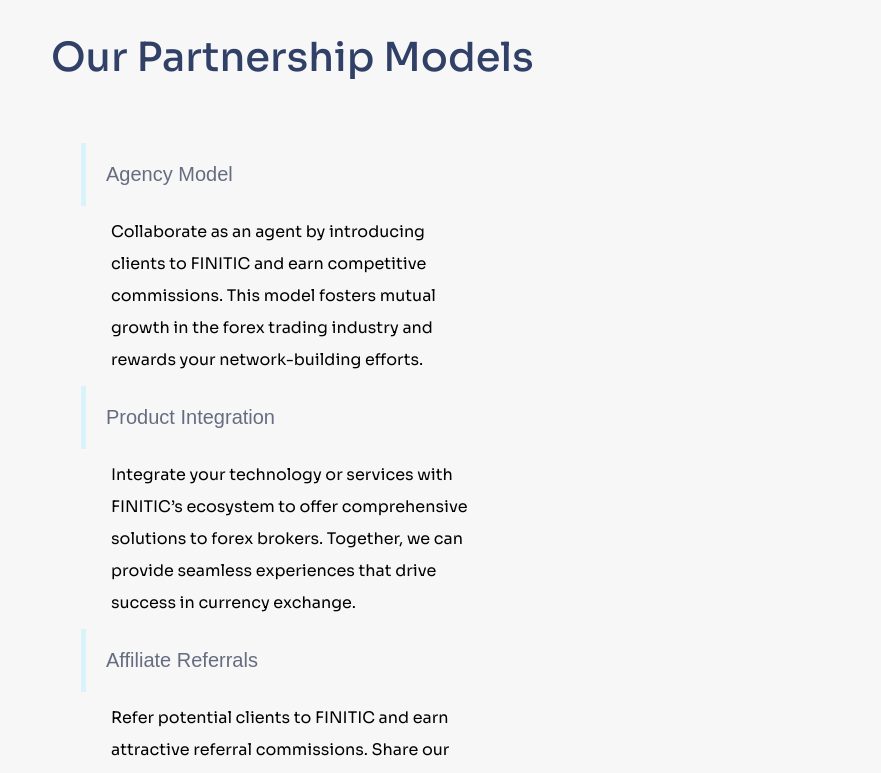
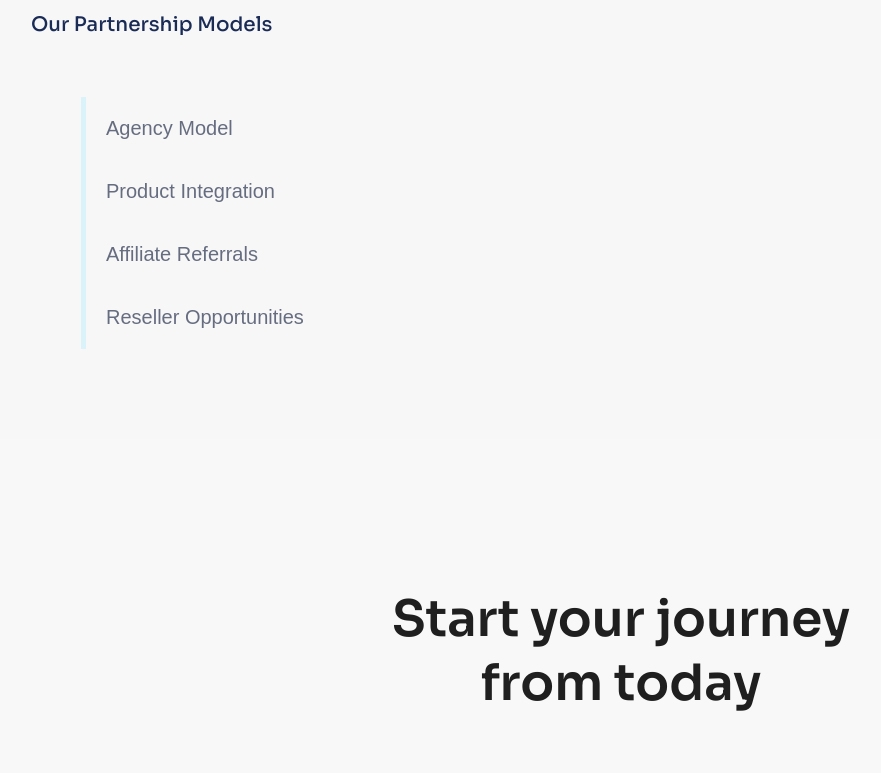
Before and after one commit to HassanFinitic/Finitic-site, a Next.js app: page /partnership in a window 1280 px wide. Shown: the part 1400-2173 px from the top of the page, without its empty margins (19-900 px from the left). Built offline with nearby package versions, Linux system fonts and the light colour scheme.

Commit message:
feat: add partnership models

```diff
--- a/src/components/partnershipModels/page.jsx
+++ b/src/components/partnershipModels/page.jsx
@@ -1,38 +1,63 @@
-import style from "./partnership.module.css"
+"use client";
+import { useState } from "react";
+import style from "./partnership.module.css";
+
+const partnershipModels = [
+  {
+    title: "Agency Model",
+    description:
+      "Collaborate as an agent by introducing clients to FINITIC and earn competitive commissions. This model fosters mutual growth in the forex trading industry and rewards your network-building efforts.",
+  },
+  {
+    title: "Product Integration",
+    description:
+      "Integrate your technology or services with FINITIC’s ecosystem to offer comprehensive solutions to forex brokers. Together, we can provide seamless experiences that drive success in currency exchange.",
+  },
+  {
+    title: "Affiliate Referrals",
+    description:
+      "Refer potential clients to FINITIC and earn attractive referral commissions. Share our forex trading strategies and innovative solutions with your network and watch your efforts translate into real rewards.",
+  },
+  {
+    title: "Reseller Opportunities",
+    description:
+      "Become a reseller of FINITIC’s cutting-edge forex CRM software and services. Strengthen your portfolio by offering proven forex trading CRM solutions while leveraging our global reputation.",
+  },
+];
+
 const PartnershipModels = () => {
+  const [active, setActive] = useState(null);
+
+  const handleToggle = (title) => {
+    setActive(active === title ? null : title);
+  };
+
   return (
     <div className={style["partnership-models__container"]}>
-        <h6>Our Partnership Models</h6>
-        <div className={style["partnership-models"]}>
+      <h6>Our Partnership Models</h6>
+      <div className={style["partnership-models"]}>
         <div className={style["partnership-models__pagination"]}>
-            <button type="button">
-            Agency Model
-            </button>
-            <p>
-            Collaborate as an agent by introducing clients to FINITIC and earn competitive commissions. This model fosters mutual growth in the forex trading industry and rewards your network-building efforts.
-            </p>
-            <button type="button">
-            Product Integration
-            </button>
-            <p>
-            Integrate your technology or services with FINITIC’s ecosystem to offer comprehensive solutions to forex brokers. Together, we can provide seamless experiences that drive success in currency exchange.
-            </p>
-            <button type="button">
-            Affiliate Referrals
-            </button>
-            <p>
-            Refer potential clients to FINITIC and earn attractive referral commissions. Share our forex trading strategies and innovative solutions with your network and watch your efforts translate into real rewards.
-            </p>
-            <button type="button">
-            Reseller Opportunities
-            </button>
-            <p>
-            Become a reseller of FINITIC’s cutting-edge forex CRM software and services. Strengthen your portfolio by offering proven forex trading CRM solutions while leveraging our global reputation.
-            </p>
+          {partnershipModels.map(({ title, description }) => (
+            <div
+              key={title}
+              className={`${style["pagination"]} ${active === title ? style["active"] : ""}`}
+            >
+              <button
+                type="button"
+                onClick={() => handleToggle(title)}
+                aria-expanded={active === title}
+              >
+                {title}
+              </button>
+              <div className={style["content-wrapper"]}>
+                <p>{description}</p>
+              </div>
+            </div>
+          ))}
         </div>
-        </div>
+      </div>
     </div>
-  )
-}
+  );
+};
 
-export default PartnershipModels
+export default PartnershipModels;
--- a/src/components/partnershipModels/partnership.module.css
+++ b/src/components/partnershipModels/partnership.module.css
@@ -1,37 +1,71 @@
-.partnership-models__container{
-    padding: 50px ;
+.partnership-models__container {
+   padding: 50px;
 }
-.partnership-models{
+.partnership-models__container h6{
+   font-size: 20px;
+   font-weight: 500;
+   color: #1A2B56;
+   margin-bottom: 20px;
+}
+.partnership-models {
    display: flex;
    justify-content: space-between;
-   padding: 20px 0 ;
+   padding: 20px 0;
 }
-.partnership-models__pagination{
+
+.partnership-models__pagination {
    display: flex;
    flex-direction: column;
    padding: 20px 50px;
 }
-.partnership-models__pagination button{
+
+/* Button Styling */
+.partnership-models__pagination button {
    background: transparent;
-   padding: 20px ;
-   border-left: 5px solid #daf2f9;
+   padding: 20px;
    font-weight: 500;
    font-size: 20px;
    cursor: pointer;
    color: rgb(102, 109, 128);
-   border-bottom: 0px;
-   border-right: 0px;
-   border-top: 0px;
+   border: none;
    text-align: start;
- }
- .partnership-models__container h6{
-   font-size: 40px;
-   color:rgb(49,64,103);
-   font-weight: 500;
-   padding: 20px;
- }
- .partnership-models__pagination p{
-   width: 40%;
+   transition: color 0.3s ease-in-out;
+}
+
+/* Change color when active */
+.pagination.active button {
+   color: #1A2B56;
+   font-weight: bold;
+}
+
+/* Description Text */
+.partnership-models__pagination p {
+   width: 50%;
    padding: 10px 30px;
    line-height: 32px;
- }
+}
+
+/* Border effect */
+.pagination {
+   border-left: 5px solid #daf2f9;
+   transition: border-color 0.3s ease-in-out;
+}
+
+/* Active border color */
+.pagination.active {
+   border-left: 5px solid #1A2B56;
+}
+
+/* Content Wrapper - controls animation */
+.content-wrapper {
+   max-height: 0;
+   overflow: hidden;
+   transition: max-height 0.4s ease-in-out, opacity 0.4s ease-in-out;
+   opacity: 0;
+}
+
+/* Show content when active */
+.pagination.active .content-wrapper {
+   max-height: 200px; /* Adjust height as needed */
+   opacity: 1;
+}
```
